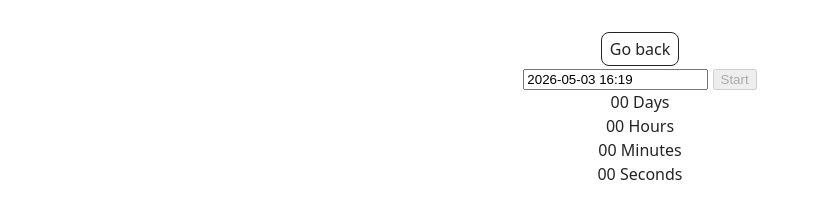
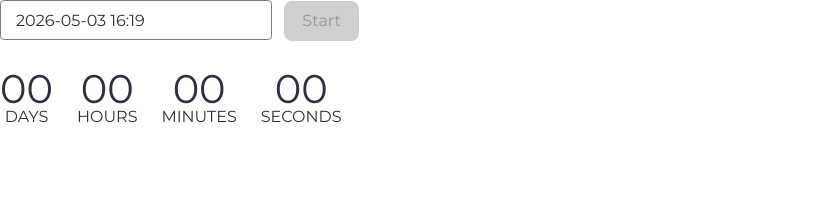
Before and after one commit to Yana485/goit-js-hw-10, a website built with Vite: page src/1-timer.html in a window 1280 px wide. Shown: the whole page, without its empty margins (0-820 px from the left). Built offline with nearby package versions, Linux system fonts and the light colour scheme.

Commit message:
timer completed

```diff
--- a/package.json
+++ b/package.json
@@ -12,12 +12,13 @@
     "glob": "^11.0.0",
     "postcss": "^8.4.41",
     "postcss-sort-media-queries": "^5.2.0",
-    "vite": "^5.4.6"
+    "vite": "^8.0.10"
   },
   "author": "Yana Prykhodko <yasenohek@gmail.com>",
   "license": "ISC",
   "dependencies": {
     "flatpickr": "^4.6.13",
+    "izitoast": "^1.4.0",
     "vite-plugin-full-reload": "^1.2.0",
     "vite-plugin-html-inject": "^1.1.2"
   }
--- a/src/1-timer.html
+++ b/src/1-timer.html
@@ -9,6 +9,16 @@
     <link
       rel="stylesheet"
       href="https://cdn.jsdelivr.net/npm/flatpickr/dist/flatpickr.min.css"
+    />
+    <link
+      rel="stylesheet"
+      href="https://cdnjs.cloudflare.com/ajax/libs/modern-normalize/2.0.0/modern-normalize.min.css"
+    />
+    <link rel="preconnect" href="https://fonts.googleapis.com" />
+    <link rel="preconnect" href="https://fonts.gstatic.com" crossorigin />
+    <link
+      href="https://fonts.googleapis.com/css2?family=Montserrat:ital@0;1&display=swap"
+      rel="stylesheet"
     />
   </head>
   <body>
@@ -41,8 +51,9 @@
         <!-- <h1 class="main-title">
           <span class="main-title-gradient">Welcome</span> to page 2
         </h1> -->
-        <a class="back-link" href="./index.html">Go back</a>
+        <!-- <a class="back-link" href="./index.html">Go back</a> -->
       </div>
+
       <div class="flatpickr">
         <input type="text" id="datetime-picker" />
         <button type="button" data-start>Start</button>
--- a/src/css/styles.css
+++ b/src/css/styles.css
@@ -16,3 +16,98 @@
 @import url('./badges.css');
 @import url('./back-link.css');
 @import url('./footer.css');
+
+#datetime-picker{
+  width: 272px;
+  height: 40px;
+  border: solid 1px #808080;
+  border-radius:  4px;
+  padding-left: 15px;
+  color: #2E2F42;
+  line-height: 1.5;/*16/24=1.5*/
+  letter-spacing: 4%;
+  font-family: "Montserrat", sans-serif;
+  font-optical-sizing: auto;
+  font-weight: 400;
+  font-style: normal;
+  font-size: 16px;
+  margin-bottom: 16px;
+  margin-right: 8px;
+}
+
+#datetime-picker:hover{
+  border: solid 1px #000000;
+}
+
+#datetime-picker:active {
+  border: solid 1px #4E75FF;
+}
+
+#datetime-picker:disabled {
+  border: solid 1px #808080;
+  color:#808080;
+}
+
+button[data-start]{
+  background-color: #4E75FF;
+  border: none;
+  border-radius: 8px;
+  padding: 8px 16px;
+  width: 75px;
+  height: 40px;
+  color: #FFFFFF;
+  line-height: 1.5;    /*16/24=1.5*/
+  letter-spacing: 4%;
+  font-family: "Montserrat", sans-serif;
+  font-optical-sizing: auto;
+  font-weight: 400;
+  font-style: normal;
+  font-size: 16px;
+}
+
+button[data-start]:hover {
+  background-color: #6C8CFF;
+}
+
+button[data-start]:disabled {
+  color: #989898;
+  background-color: #CFCFCF;
+}
+
+.timer{
+  display: flex;
+  flex-direction: row;
+  align-items: center;
+  column-gap: 24px;
+  margin-top: 16px;
+}
+
+.field{
+  display: flex;
+  flex-direction: column;
+  text-align: center;
+}
+
+.value{
+  color:#2E2F42;
+  font-family: "Montserrat", sans-serif;
+  font-optical-sizing: auto;
+  font-weight: 400;
+  font-style: normal;
+  font-size: 40px;
+  letter-spacing: 4%;
+  line-height: 0.83; /*40/48=0.83*/
+}
+
+.label{
+  color: #2E2F42;
+  line-height: 1.5;  /*16/24=1.5*/
+  letter-spacing: 0%;
+  font-family: "Montserrat", sans-serif;
+  font-optical-sizing: auto;
+  font-weight: 400;
+  font-style: normal;
+  font-size: 16px;
+  text-transform: uppercase;
+  display:block;
+}
--- a/src/js/1-timer.js
+++ b/src/js/1-timer.js
@@ -3,15 +3,38 @@ import flatpickr from "flatpickr";
 // Додатковий імпорт стилів
 import "flatpickr/dist/flatpickr.min.css";
 
+// Описаний у документації
+import iziToast from "izitoast";
+// Додатковий імпорт стилів
+import "izitoast/dist/css/iziToast.min.css";
+
 let userSelectedDate;
-const startButton = document.querySelector("button");
+const startButton = document.querySelector("button[data-start]");
+const calendar = document.querySelector("#datetime-picker");
 startButton.disabled = true;
+
+const timerDays = document.querySelector('span[data-days]');
+const timerHours = document.querySelector('span[data-hours]');
+const timerMinutes = document.querySelector('span[data-minutes]');
+const timerSeconds = document.querySelector('span[data-seconds]');
+
+let intervalId = null;
 
 startButton.addEventListener("click", function () {
   //кнопки start & input стають неактивними
-  //console.log(userSelectedDate);
-  let time = userSelectedDate - Date.now();
-  let countdown = convertMs(time);
+  startButton.disabled = true;
+  calendar.disabled = true;
+
+  intervalId = setInterval(() => {
+    const time = userSelectedDate - Date.now();
+    if (time <= 0) {
+      clearInterval(intervalId);
+      calendar.disabled = false;
+      return
+    }
+    const countdown = convertMs(time);
+    populateTime(countdown);
+  }, 1000);
 });
 
 const options = {
@@ -25,13 +48,19 @@ const options = {
         startButton.disabled = false;
     }
       else {
-        window.alert("Please choose a date in the future");
+        // window.alert("Please choose a date in the future");
+        iziToast.error({
+
+          message: 'Please choose a date in the future',
+          position: 'topRight',
+          balloon: true,
+        });
         startButton.disabled = true;
     }
   },
 };
 
-flatpickr("#datetime-picker", options);
+flatpickr(calendar, options);
 
 function convertMs(ms) {
   // Number of milliseconds per unit of time
@@ -48,7 +77,12 @@ function convertMs(ms) {
   // Remaining seconds
   const seconds = Math.floor((((ms % day) % hour) % minute) / second);
 
-  console.log(`seconds:${seconds}; minutes:${minutes}; hours:${hours}; days: ${days}`);
-
   return { days, hours, minutes, seconds };
 }
+
+function populateTime({ days, hours, minutes, seconds }) {
+  timerDays.innerHTML = String(days).padStart(2, "0");
+  timerHours.innerHTML = String(hours).padStart(2, "0");
+  timerMinutes.innerHTML = String(minutes).padStart(2, "0");
+  timerSeconds.innerHTML = String(seconds).padStart(2, "0");
+}
```
Also changed, not shown: 1 other file.
